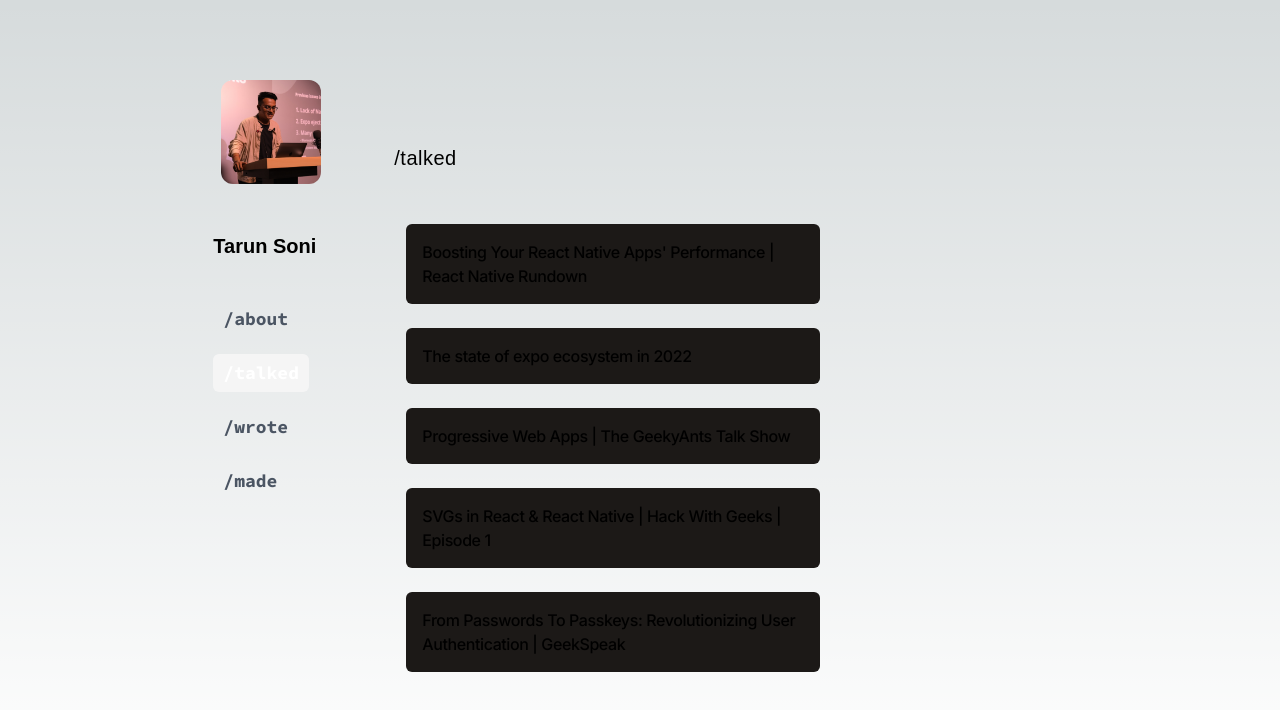
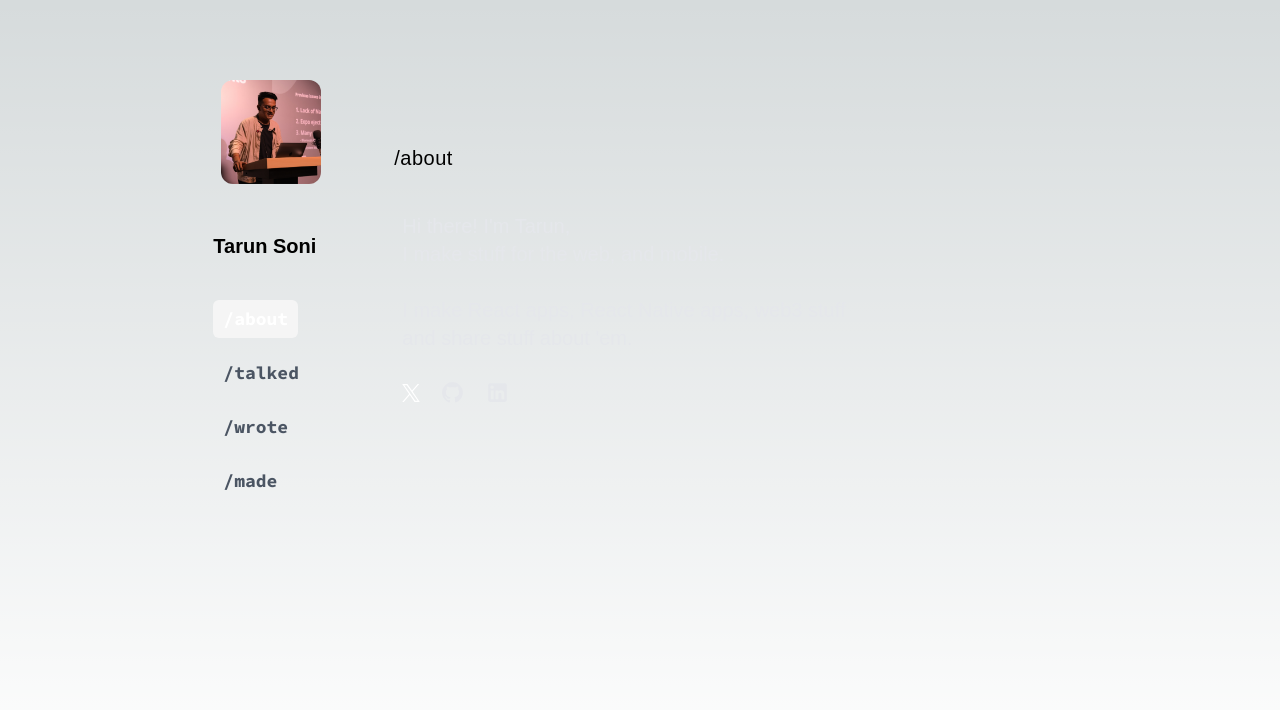
Before and after one commit to tarun-soni/tarun-new-portfolio, a Next.js app: page / in a window 1280 px wide. Shown: the top 710 px of the page. Built offline with nearby package versions, Linux system fonts and the light colour scheme; a web font is replaced by a local one.

Commit message:
made about as default tab

```diff
--- a/src/components/Icons/index.tsx
+++ b/src/components/Icons/index.tsx
@@ -67,6 +67,21 @@ export const TwitterIcon: FC<IconProps> = ({ size = 30, ...props }) => (
   </svg>
 )
 
+export const TwitterIconNew: FC<IconProps> = ({ size = 30, ...props }) => (
+  <svg
+    {...props}
+    // width="1200" height="1227"
+    width={size}
+    height={size}
+    viewBox="0 0 1200 1227"
+    fill="none"
+    xmlns="http://www.w3.org/2000/svg">
+    <path
+      d="M714.163 519.284L1160.89 0H1055.03L667.137 450.887L357.328 0H0L468.492 681.821L0 1226.37H105.866L515.491 750.218L842.672 1226.37H1200L714.137 519.284H714.163ZM569.165 687.828L521.697 619.934L144.011 79.6944H306.615L611.412 515.685L658.88 583.579L1055.08 1150.3H892.476L569.165 687.854V687.828Z"
+      fill="white"
+    />
+  </svg>
+)
 export const SearchIcon: FC<IconProps> = ({ size = 30, ...props }) => (
   <svg
     {...props}
--- a/src/components/SocialsBar/index.tsx
+++ b/src/components/SocialsBar/index.tsx
@@ -1,4 +1,4 @@
-import { GithubIcon, LinkedInIcon, TwitterIcon } from '../Icons'
+import { GithubIcon, LinkedInIcon, TwitterIcon, TwitterIconNew } from '../Icons'
 import { GITHUB_URL, LINKEDIN_URL, TWITTER_URL } from '../../data/profileURLs'
 
 export const SocialsBar = () => {
@@ -8,13 +8,13 @@ export const SocialsBar = () => {
       ">
       <nav className="flex items-center">
         <div className="mr-auto">
-          <div className="flex flex-wrap items-center">
+          <div className="flex flex-wrap items-center flex-row ">
             <a
               target="_blank"
               href={TWITTER_URL}
               className="mr-1 w-max rounded-md p-2 text-lg text-[#1DA1F2]  hover:bg-gray-800"
               rel="noopener noreferrer">
-              <TwitterIcon size={25} />
+              <TwitterIconNew size={18} />
             </a>
             <a
               target="_blank"
--- a/src/pages/home/index.tsx
+++ b/src/pages/home/index.tsx
@@ -18,13 +18,12 @@ import clsx from 'clsx'
 const Home = () => {
   // set type of selectedRoute title of LeftSideBarData
   const [selectedRoute, setSelectedRoute] =
-    useState<MidComponentTitles>('/talked')
+    useState<MidComponentTitles>('/about')
 
   const viewPort = useViewport()
-  console.log('viewPort --', viewPort)
+
   const fontClasses = getFontClasses(viewPort)
 
-  console.log('fontClasses --', fontClasses)
   return (
     <div className="w-screen h-screen overflow-y-scroll">
       <Container extendedClasses="lg:w-8/12 w-11/12 mx-auto my-16 flex">
@@ -32,9 +31,6 @@ const Home = () => {
           selectedRoute={selectedRoute}
           setSelectedRoute={setSelectedRoute}
         />
-
-        {/* TODO - refactor this twitter button position */}
-        {/* <TwitterButton /> */}
 
         <div
           className="
```
Also changed, not shown: public/images/twitter.svg (deleted).
